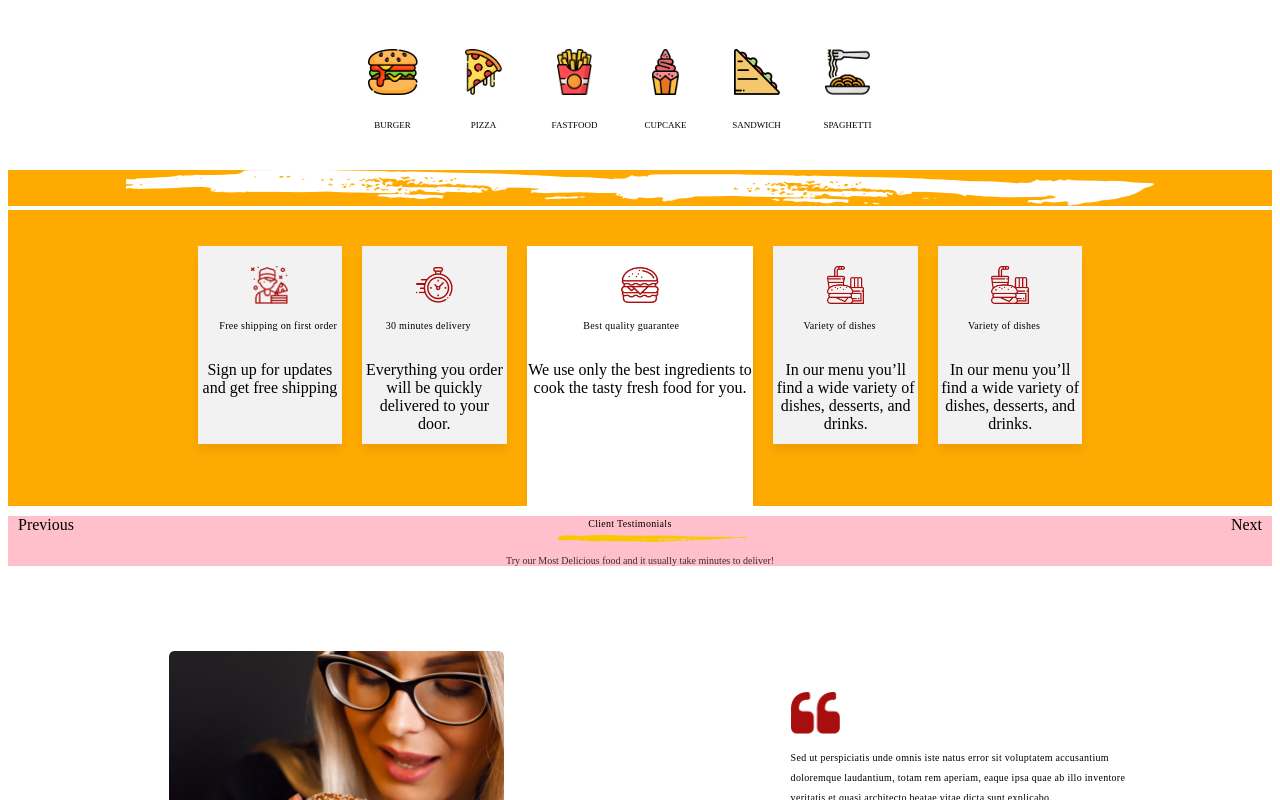
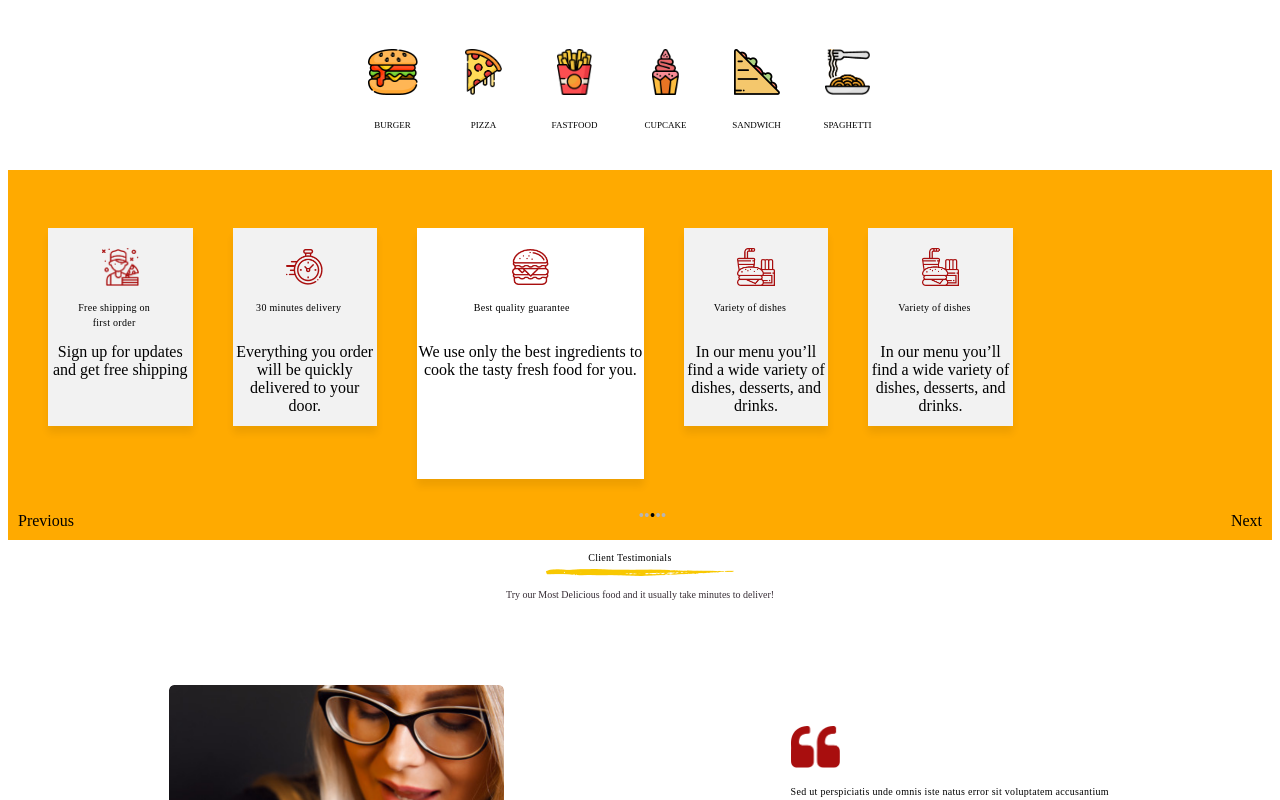
Before and after one commit to bhavna-18/loginPage, a React (Create React App) app: page / in a window 1280 px wide. Shown: the part 725-1525 px from the top of the page. Built offline with nearby package versions, Linux system fonts and the light colour scheme.

Commit message:
carousel fixed

```diff
--- a/src/components/carousel/index.js
+++ b/src/components/carousel/index.js
@@ -79,23 +79,32 @@ export default class Carousel extends Component {
     let arr = [];
     for (let i = 0; i < this.props.data.length; i++) {
       arr.push(
-        <li className="outerContainer">
+        <li className="outerContainer" id={"#item" + i}>
           <img src={this.props.data[i].icon} className="icon" alt=""></img>
           <p className="headingText">{this.props.data[i].heading}</p>
           <p>{this.props.data[i].detail}</p>
         </li>
       );
     }
-    return <div>{arr}</div>;
+    return <div style={{ backgroundColor: "blue" }}>{arr}</div>;
   }
   render() {
     return (
       <div class="carouselOuterContainer">
         <div class="carousel">
           <ul>{this.renderView()}</ul>
+          <div className="bottomView">
+            <div class="btnPrevious">Previous </div>
+            <div class="btnNext">Next</div>
+            <div className="buttons">
+              <span className="btn">•</span>
+              <span className="btn">•</span>
+              <span className="btnSelected">•</span>
+              <span className="btn">•</span>
+              <span className="btn">•</span>
+            </div>
+          </div>
         </div>
-        <div class="btnPrevious">Previous </div>
-        <div class="btnNext">Next</div>
       </div>
     );
   }
--- a/src/components/carousel/style.css
+++ b/src/components/carousel/style.css
@@ -19,6 +19,7 @@
   height: 158px;
   box-shadow: 0 7.5px 7.5px 0 rgba(0, 0, 0, 0.07);
   background-color: white;
+  margin-bottom: 3%;
 }
 
 .headingText {
@@ -31,10 +32,11 @@
   font-style: normal;
   line-height: 1.5;
   text-align: center;
+  padding-left: 15%;
   letter-spacing: 0.3px;
-  padding-left: 15%;
   text-align: center;
   color: black;
+  white-space: normal;
 }
 
 .detailText {
@@ -46,6 +48,8 @@
   font-stretch: normal;
   font-style: normal;
   line-height: 1.56;
+  padding-left: 15%;
+  white-space: normal;
   text-align: center;
   letter-spacing: 0.24px;
   text-align: center;
@@ -55,16 +59,17 @@
 .carousel {
   padding-top: 20px;
   overflow: hidden;
-  height: auto;
-  width: auto;
   position: relative;
+  height: 100%;
+  width: 100%;
 }
 
 .carousel ul {
   position: relative;
   list-style: none;
   list-style-type: none;
-  padding-left: 15%;
+  text-align: center;
+  margin-top: 3%;
   width: auto;
   height: auto;
 }
@@ -73,7 +78,7 @@
   height: 158px;
   width: 144.5px;
   float: left;
-  margin-right: 20px;
+  margin-right: 40px;
   background: #f2f2f2;
   text-align: center;
   padding-top: 20px;
@@ -82,12 +87,39 @@
 
 .carousel ul li.expanded {
   width: 226.8px;
-  height: 219.8px;
+  height: 210.8px;
   background-color: white;
+  margin-bottom: 5%;
 }
 
 .carousel ul li.expanded .headingText {
   padding-left: 25%;
+  white-space: nowrap;
+}
+
+.bottomView {
+  position: absolute;
+  bottom: 0;
+  width: 100%;
+  z-index: 5;
+  padding-top: 5px;
+}
+
+.carousel .bottomView .btn {
+  color: #b7b5b5;
+  width: 4px;
+  height: 4.5px;
+}
+
+.carousel .buttonView .btnSelected {
+  width: 4px;
+  height: 4.5px;
+  color: white;
+}
+
+.buttons {
+  text-align: center;
+  padding-top: 5px;
 }
 
 @media screen and (max-width: 500px) {
@@ -125,8 +157,4 @@
     padding: 0px
   }
 
-  .carouselOuterContainer {
-    height: auto;
-  }
-
 }
--- a/src/scenes/login/index.js
+++ b/src/scenes/login/index.js
@@ -67,11 +67,11 @@ export default class Login extends Component {
   renderBottomMiddleView() {
     return (
       <div style={{ marginTop: "3%" }}>
-        <img
+        {/* <img
           src={require("../../assets/Group 1397.png")}
           className="bmvImage"
           alt=""
-        />
+        /> */}
         <div className="carouselView">
           <Carousel data={Data.CONTENT} />
         </div>
@@ -116,7 +116,7 @@ export default class Login extends Component {
 
   renderBottomView() {
     return (
-      <div style={{ flex: 1, backgroundColor: "pink" }}>
+      <div style={{ flex: 1 }}>
         <div>
           <SubHeading
             heading={constants.TESTIMONIAL_TEXT}
--- a/src/scenes/login/style.css
+++ b/src/scenes/login/style.css
@@ -118,6 +118,7 @@
   -moz-background-size: cover;
   -o-background-size: cover;
   object-fit: contain;
+  /* height: 350px; */
   background-repeat: no-repeat;
   background-size: 100% 100%;
 }
```
